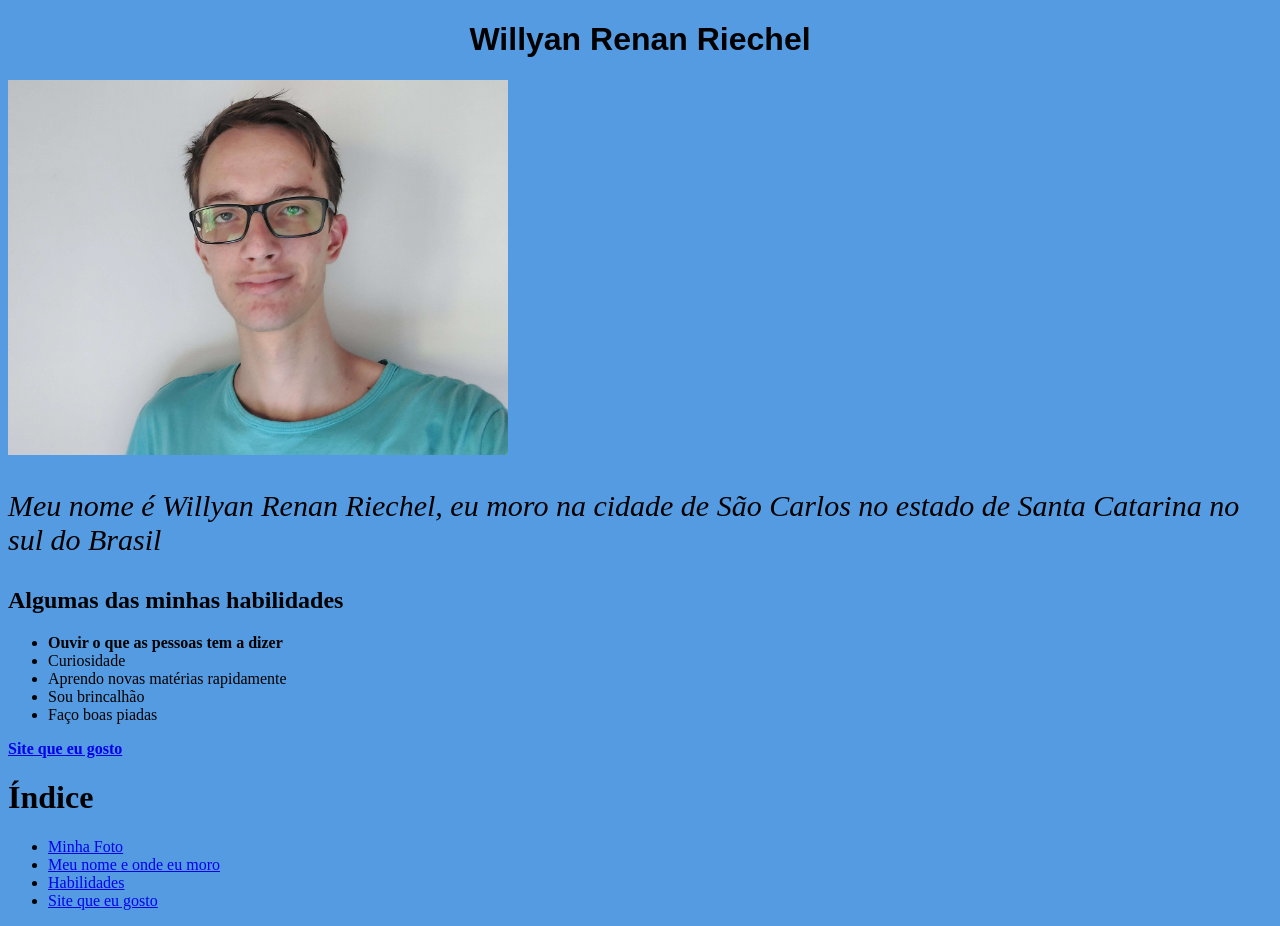
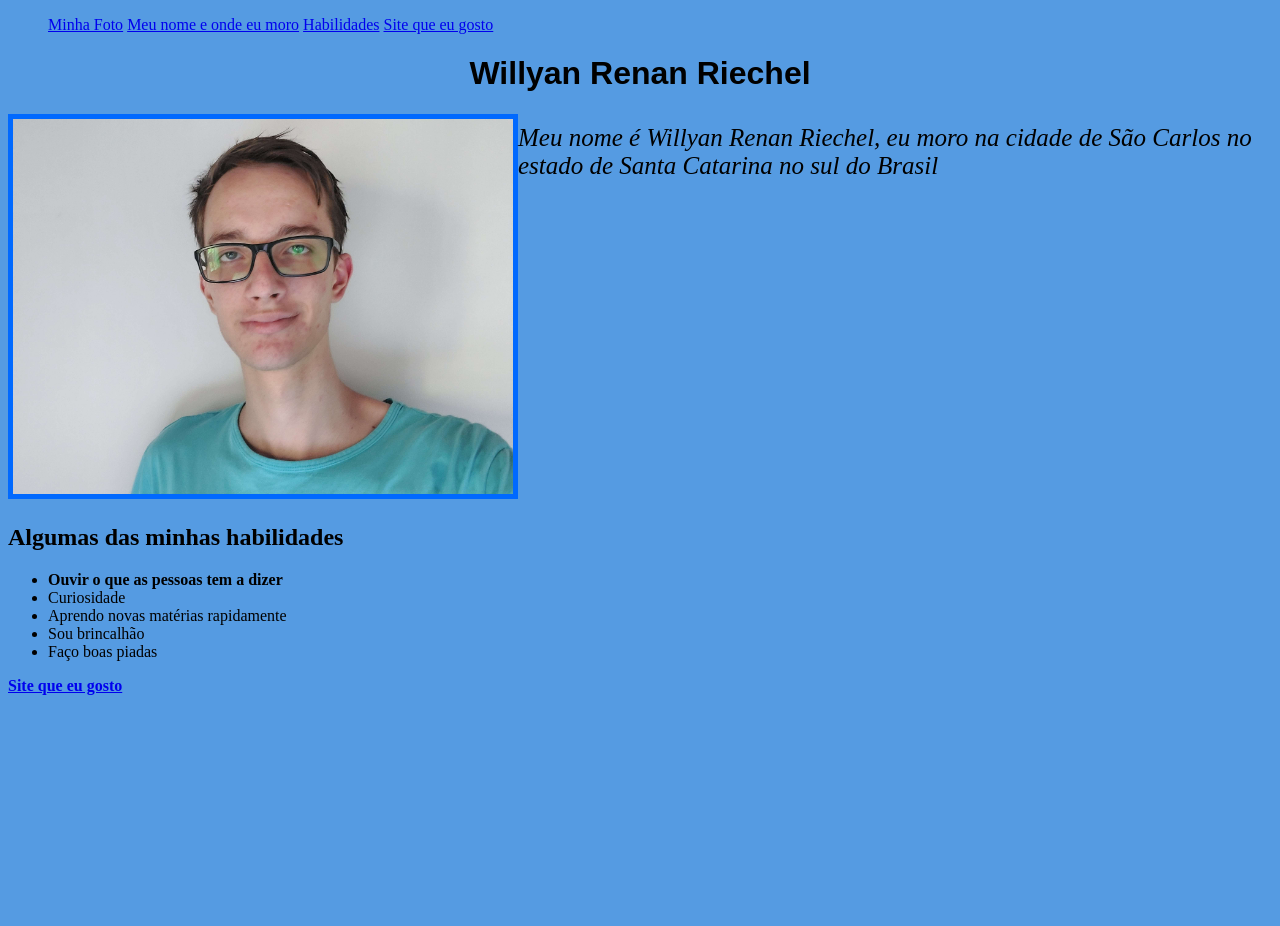
Before and after one commit to willyrr/Site-Portfolio-Web, a plain HTML site: page index.html in a window 1280 px wide. After the commit the page ends 800 px from the top, so only its background shows below. Drawn offline with Linux system fonts and the light colour scheme.

Commit message:
mudei as coisa pro lado da foto

```diff
--- a/index.html
+++ b/index.html
@@ -9,10 +9,18 @@
 </head>
 
 <body>
-    <h1 class="name">Willyan Renan Riechel</h1>
-    <img id="MF" src="/imagens/eu.jpg" alt="Foto do criador deste site com um fundo branco" width="500">
-    <p class="text" ip="MM">Meu nome é Willyan Renan Riechel, eu moro na cidade de São Carlos no estado de Santa Catarina no sul do Brasil
-    </p>
+    <ul>
+        <a  href="#MF">Minha Foto</a>
+        <a  href="#MM">Meu nome e onde eu moro</a>
+        <a  href="#HA">Habilidades</a>
+        <a  href="#SO">Site que eu gosto</a>
+    </ul>
+    <div>
+        <h1 class="name">Willyan Renan Riechel</h1>
+        <img id="MF" src="/imagens/eu.jpg" alt="Foto do criador deste site com um fundo branco" width="500">
+        <div class="text" ip="MM">Meu nome é Willyan Renan Riechel, eu moro na cidade de São Carlos no estado de Santa Catarina no sul do Brasil
+        </div>
+    </div>
     <h2 id="HA">Algumas das minhas habilidades</h2>
     <ul>
         <li class="ouvir"> Ouvir o que as pessoas tem a dizer</li>
@@ -22,13 +30,7 @@
         <li class="faço"> Faço boas piadas </li>
     </ul>
     <a id="SO" href="https://pt.wikipedia.org/wiki/Wikip%C3%A9dia:P%C3%A1gina_principal" target="_blank" rel="noopener noreferrer"><strong>Site que eu gosto</strong></a>
-    <H1>Índice</H1>
-    <ul>
-        <li><a href="#MF">Minha Foto</a></li>
-        <li><a href="#MM">Meu nome e onde eu moro</a></li>
-        <li><a href="#HA">Habilidades</a></li>
-        <li><a href="#SO">Site que eu gosto</a></li>
-    </ul>
+
 </body>
 
 </html>
--- a/style.css
+++ b/style.css
@@ -10,10 +10,18 @@ body {
 
 .text {
     font-family: 'Times New Roman', Times, serif;
-    font-size: 30px;
+    font-size: 25px;
     font-style: oblique;
+    height: 370px;
+    padding: 10px;
 }
 
 .ouvir {
     font-weight: bold
 }
+
+#MF {
+    float: left;
+    background-color: #0069ff;
+    padding: 5px
+}
```
